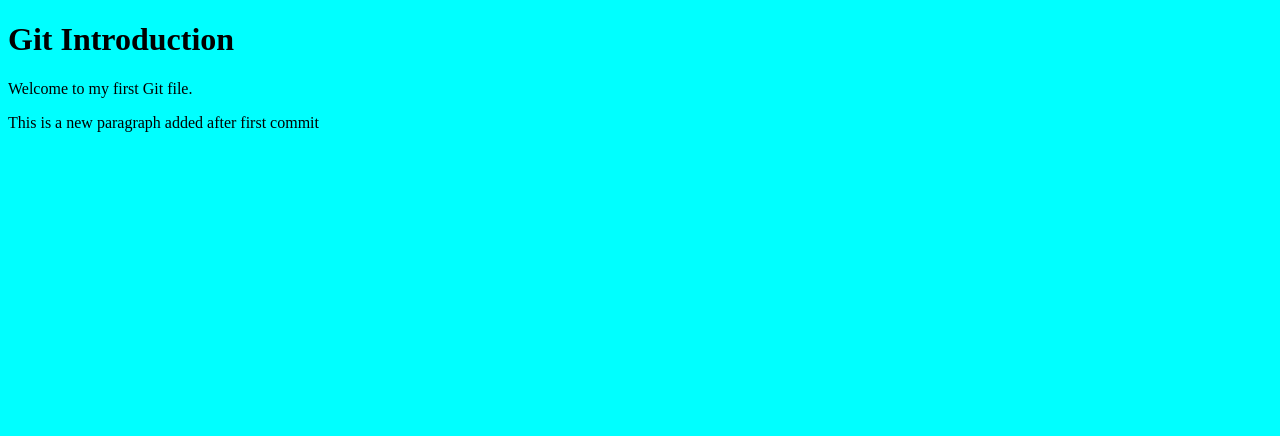
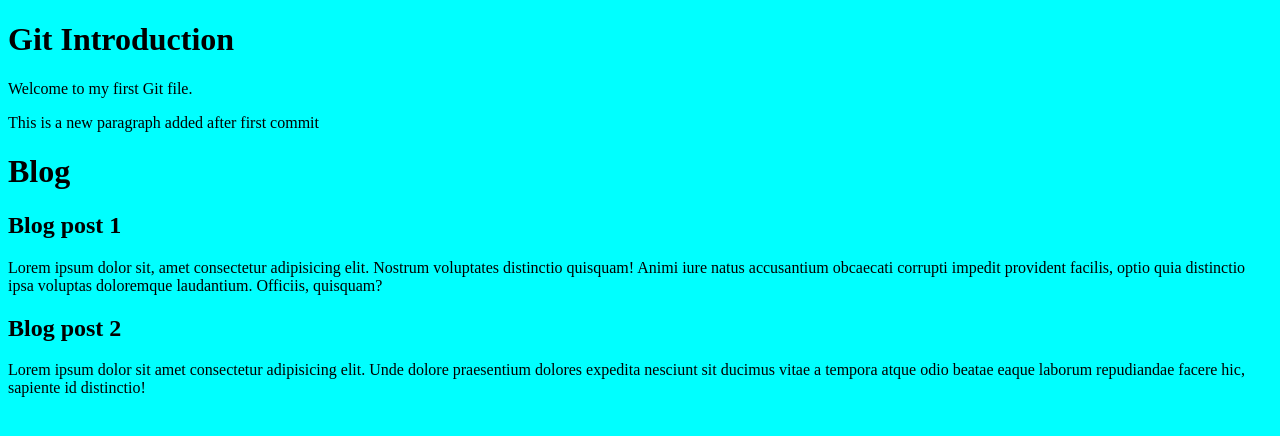
Before and after one commit to arib10/geegstack-lecture, a plain HTML site: page index.html in a window 1280 px wide. Drawn offline with Linux system fonts and the light colour scheme.

Commit message:
blog post1 and post2 added

```diff
--- a/index.html
+++ b/index.html
@@ -10,5 +10,17 @@
     <h1>Git Introduction</h1>
     <p>Welcome to my first Git file.</p>
     <p>This is a new paragraph added after first commit</p>
+
+    <div>
+        <h1>Blog</h1>
+        <article>
+            <h2>Blog post 1</h2>
+            <p>Lorem ipsum dolor sit, amet consectetur adipisicing elit. Nostrum voluptates distinctio quisquam! Animi iure natus accusantium obcaecati corrupti impedit provident facilis, optio quia distinctio ipsa voluptas doloremque laudantium. Officiis, quisquam?</p>
+        </article>
+        <article>
+            <h2>Blog post 2</h2>
+            <p>Lorem ipsum dolor sit amet consectetur adipisicing elit. Unde dolore praesentium dolores expedita nesciunt sit ducimus vitae a tempora atque odio beatae eaque laborum repudiandae facere hic, sapiente id distinctio!</p>
+        </article>
+    </div>
 </body>
 </html>
```
